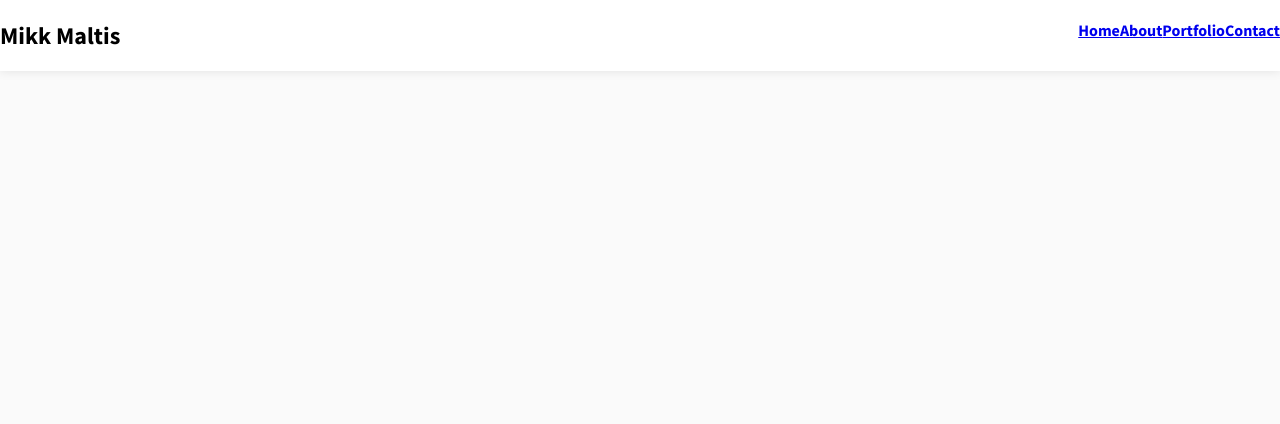
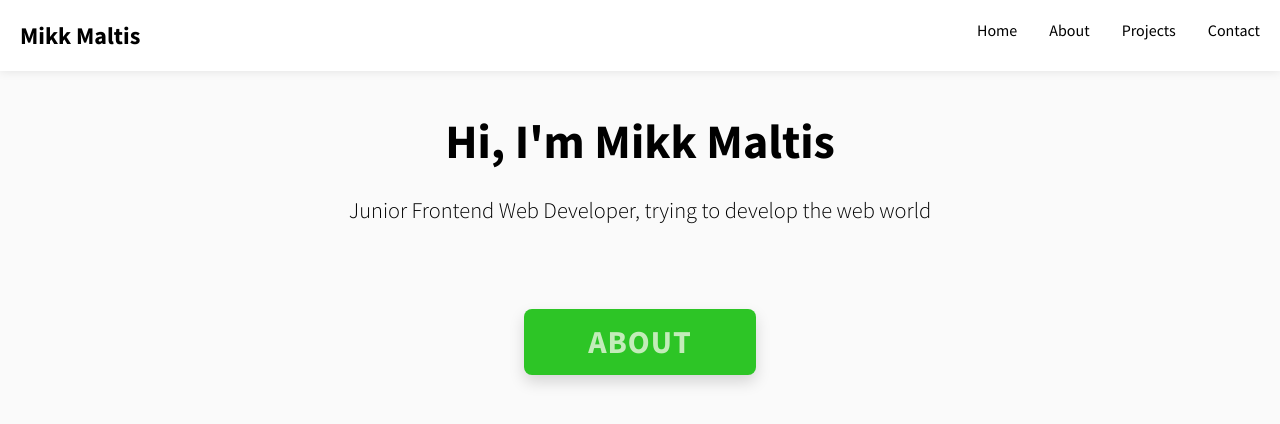
Before and after one commit to MikkMaltis/Portfolio, a plain HTML site: page index.html in a window 1280 px wide. Drawn offline with Linux system fonts and the light colour scheme.

Commit message:
new commit

```diff
--- a/index.html
+++ b/index.html
@@ -9,19 +9,28 @@
 </head>
 <body>
     <header>
-        <div>
+        <div class="name">
             <h2>Mikk Maltis</h2>
         </div>
-        <div>
+        <div class="box">
             <nav>
                 <ul class="nav-box">
-                    <li><a href="#">Home</a></li>
-                    <li><a href="#">About</a></li>
-                    <li><a href="#">Portfolio</a></li>
-                    <li><a href="#">Contact</a></li>
+                    <li><a href="./#Home">Home</a></li>
+                    <li><a href="./#about">About</a></li>
+                    <li><a href="./Projects">Projects</a></li>
+                    <li><a href="./#Contact">Contact</a></li>
                 </ul>
             </nav>
         </div>
     </header>
+<section class="first-section">
+    <div class="first-section-content">
+        <h1 class="primary-heading">Hi, I'm Mikk Maltis</h1>
+        <p class="primary-info">Junior Frontend Web Developer, trying to develop the web world</p>
+        <div class="about-button">
+            <a href="./#about" class="about-button-interior">About</a>
+        </div>
+    </div>
+</section>
 </body>
 </html>
--- a/style.css
+++ b/style.css
@@ -1,4 +1,4 @@
-@import url('https://fonts.googleapis.com/css2?family=Inter:wght@300;400;600&family=Source+Sans+Pro:wght@700&display=swap');
+@import url('https://fonts.googleapis.com/css2?family=Inter:wght@300;400;600&family=Source+Sans+Pro:wght@300;400;600;700&display=swap');
 
 * {
     margin: 0;
@@ -19,9 +19,87 @@ header {
     justify-content: space-between;
 }
 
+.name {
+    padding-left: 20px;
+}
+
 .nav-box {
     display: flex;
     align-items: center;
     list-style-type: none;
+    padding-right: 20px;
+    font-weight: 400;
+}
 
+li {
+    margin-left: 2em;
 }
+
+a {
+    text-decoration: none;
+    color: black;
+}
+
+div {
+    display: block;
+}
+
+section {
+    display: block;
+}
+
+.first-section {
+    position: relative;
+    background: linear-gradient(to right,rgba(245,245,245,.8),rgba(245,245,245,.8))
+    height: 100vh;
+    min-height: 80rem;
+    max-height: 120rem;
+    position: relative;
+}
+
+.first-section-content {
+    text-align: center;
+    padding: 40px;
+}
+
+.primary-heading {
+    font-size: 3em;
+    font-weight: 700;
+    margin-bottom: 20px;
+}
+
+.primary-info {
+    font-size: 1.4em;
+    font-weight: 300;
+    margin-bottom: 20px;
+    text-align: center;
+    line-height: 1.6;
+    font-weight: 300;
+}
+
+p {
+    display: block;
+    margin-block-start: 1em;
+    margin-block-end: 1em;
+    margin-inline-start: 0px;
+    margin-inline-end: 0px;
+}
+
+.about-button {
+    margin-top: 5rem;
+    text-align: center;
+}
+
+.about-button-interior {
+    padding: 0.8rem 4rem;
+    font-size: 2rem;
+    background: #2DC526;
+    color: #C3ECB9;
+    text-transform: uppercase;
+    letter-spacing: 1px;
+    display: inline-block;
+    font-weight: 700;
+    border-radius: 8px;
+    box-shadow: 0 7px 15px 0 rgba(0,0,0,.15);
+    transition: transform .3s;
+}
```
Also changed, not shown: 1 other file.
